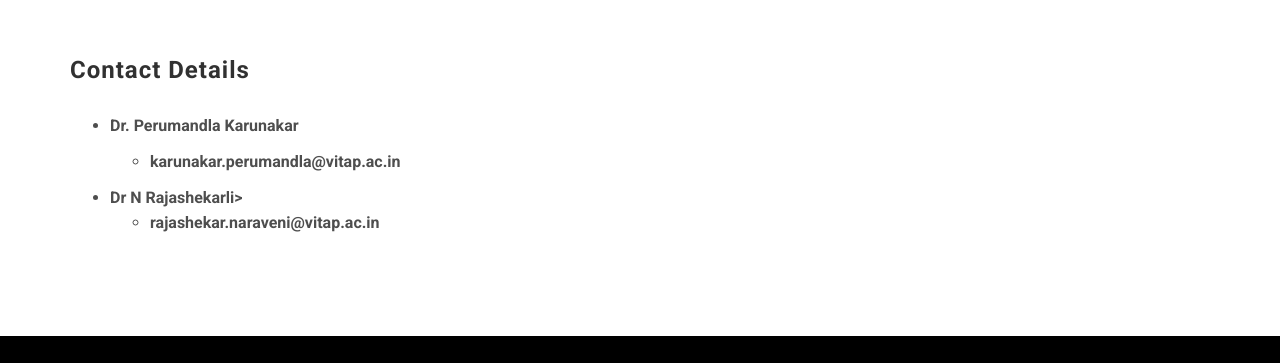
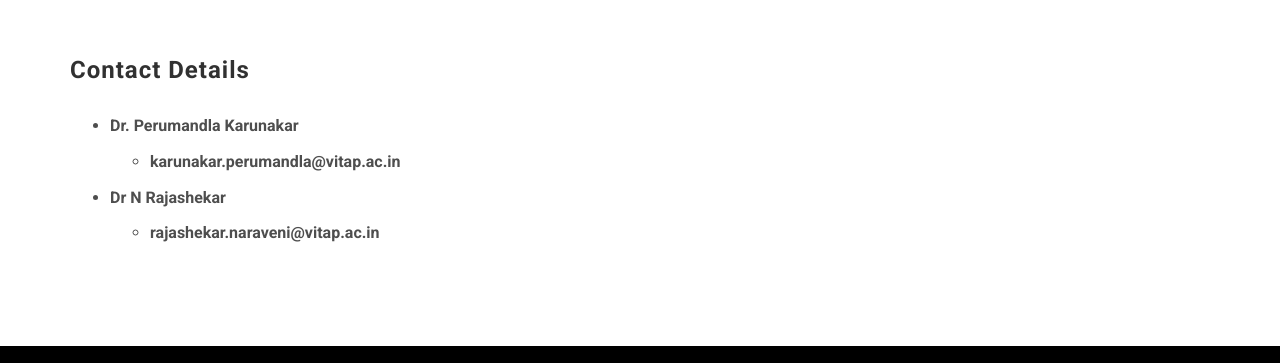
Before and after one commit to asishtech/test, a plain HTML site: page index.html in a window 1280 px wide. Shown: the part 9041-9404 px from the top of the page. Drawn offline with Linux system fonts and the light colour scheme; files whose address does not match are found by name.

Commit message:
Update index.html

```diff
--- a/index.html
+++ b/index.html
@@ -903,7 +903,7 @@
             <ul>
                 <li>karunakar.perumandla@vitap.ac.in</li>
             </ul>
-            <li>Dr N Rajashekarli>
+            <li>Dr N Rajashekar</li>
             <ul>
                 <li>rajashekar.naraveni@vitap.ac.in</li>
             </ul>
```
